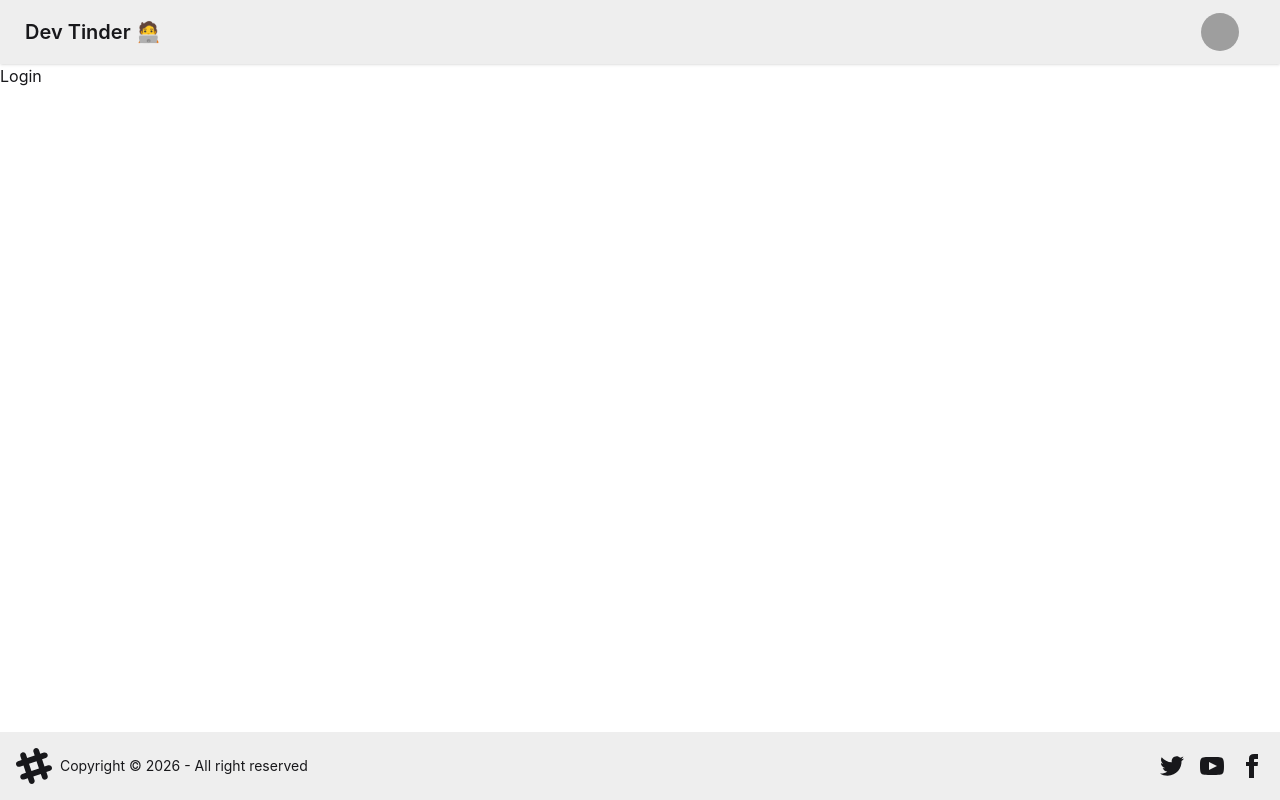
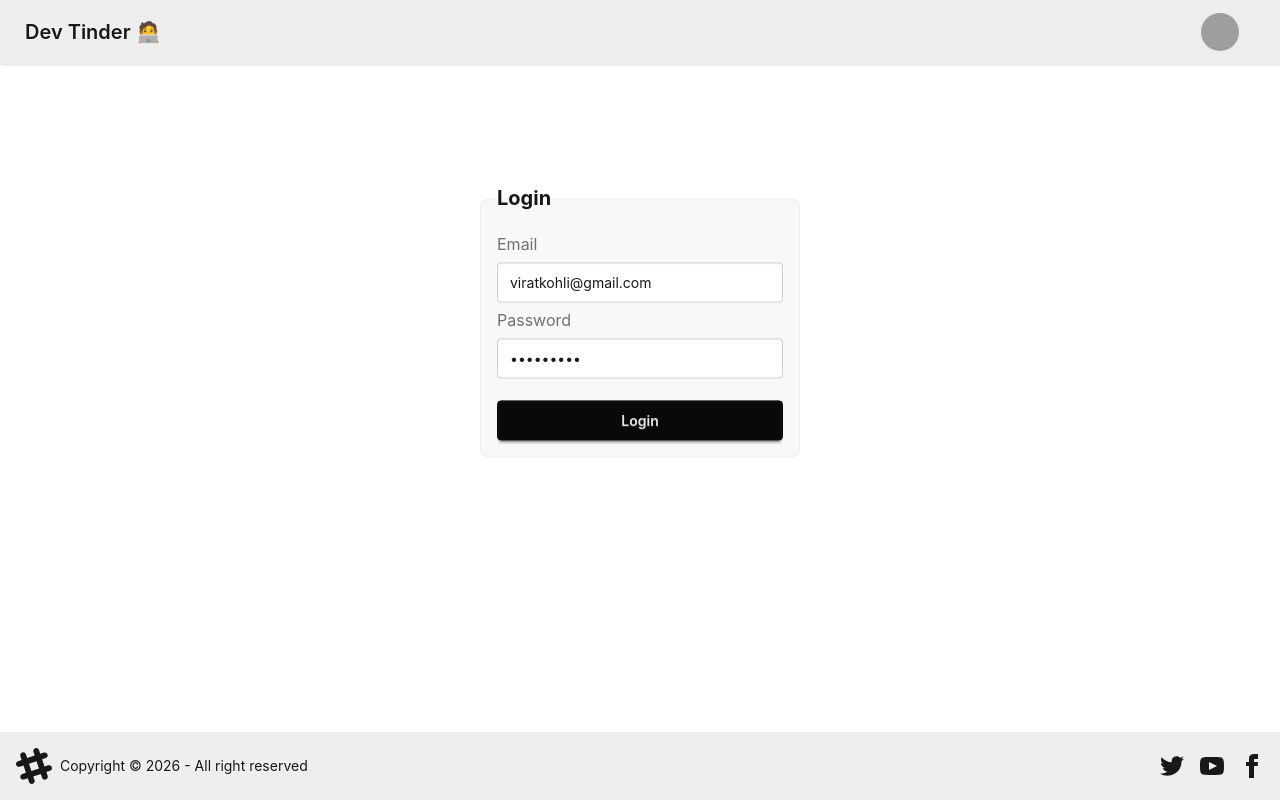
Before and after one commit to yash-jain2001/Dev-Tinder-frontend, a React (Vite) app: page /login in a window 1280 px wide. Built offline with nearby package versions, Linux system fonts and the light colour scheme; grey boxes are pictures that could not be loaded.

Commit message:
Login page + handle login api

```diff
--- a/package.json
+++ b/package.json
@@ -11,6 +11,7 @@
   },
   "dependencies": {
     "@tailwindcss/vite": "^4.2.2",
+    "axios": "^1.15.2",
     "react": "^19.2.5",
     "react-dom": "^19.2.5",
     "react-router-dom": "^7.14.1",
--- a/src/components/Login.jsx
+++ b/src/components/Login.jsx
@@ -1,9 +1,53 @@
-import React from 'react'
+import React, { useState } from "react";
+import axios from "axios";
 
 const Login = () => {
+  const [email, setEmail] = useState("viratkohli@gmail.com");
+  const [password, setPassword] = useState("Virat@123");
+
+  const handleLogin = async () => {
+    try {
+      const res = await axios.post("http://localhost:3000/login", {
+        email,
+        password,
+      },{
+        withCredentials:true
+      });
+      console.log(res);
+    } catch (err) {
+      console.error(err.message);
+    }
+  };
+
   return (
-    <div>Login</div>
-  )
-}
+    <div className="flex justify-center items-center h-full translate-y-[40%]">
+      <fieldset className="fieldset bg-base-200 border-base-300 rounded-box w-xs border p-4">
+        <legend className="fieldset-legend font-bold text-xl">Login</legend>
 
-export default Login
+        <label className="label text-base">Email</label>
+        <input
+          type="email"
+          value={email}
+          onChange={(e) => setEmail(e.target.value)}
+          className="input"
+          placeholder="Email"
+        />
+
+        <label className="label text-base">Password</label>
+        <input
+          type="password"
+          value={password}
+          onChange={(e) => setPassword(e.target.value)}
+          className="input"
+          placeholder="Password"
+        />
+
+        <button onClick={handleLogin} className="btn btn-neutral mt-4">
+          Login
+        </button>
+      </fieldset>
+    </div>
+  );
+};
+
+export default Login;
--- a/vite.config.js
+++ b/vite.config.js
@@ -1,10 +1,10 @@
 import { defineConfig } from 'vite'
 import react from '@vitejs/plugin-react'
 import tailwindcss from '@tailwindcss/vite'
-import daisyui from '@daisyui/vite'
+// import daisyui from '@daisyui'
 
 
 // https://vite.dev/config/
 export default defineConfig({
-  plugins: [react() , tailwindcss() , daisyui()],
+  plugins: [react() , tailwindcss()],
 })
```
Also changed, not shown: 1 other file (tests, documents, lock files or other folders).
